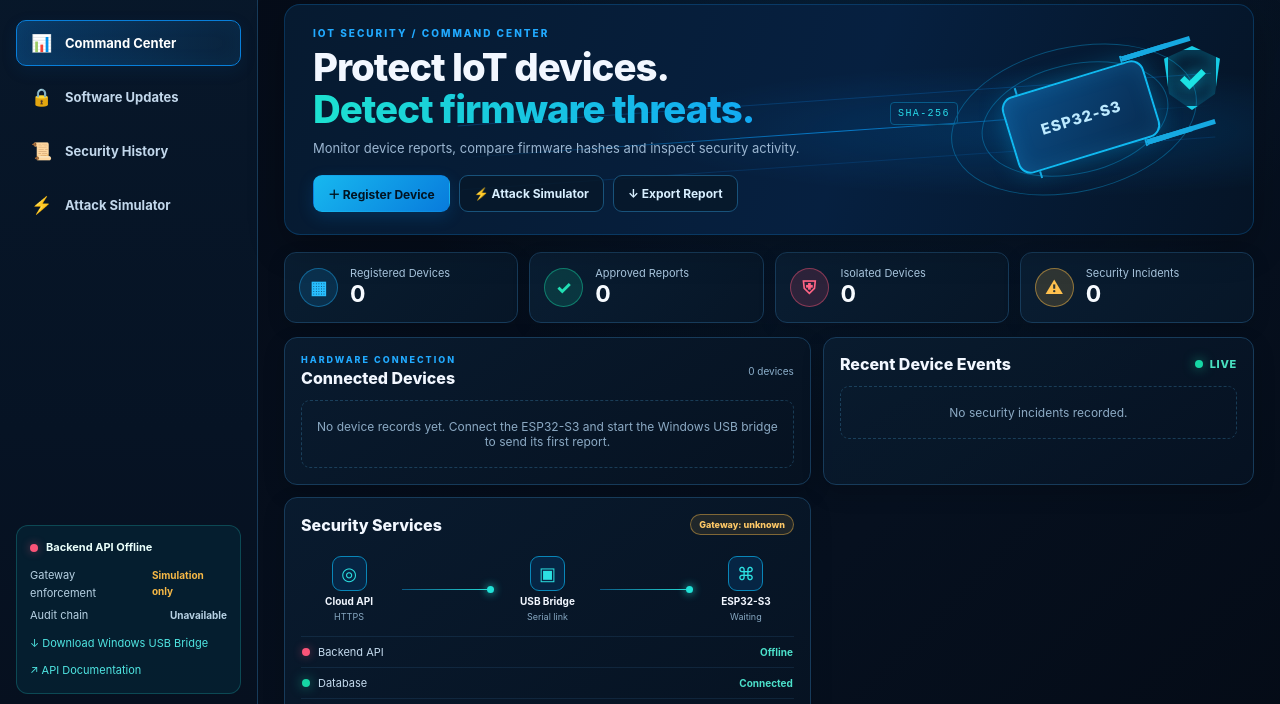
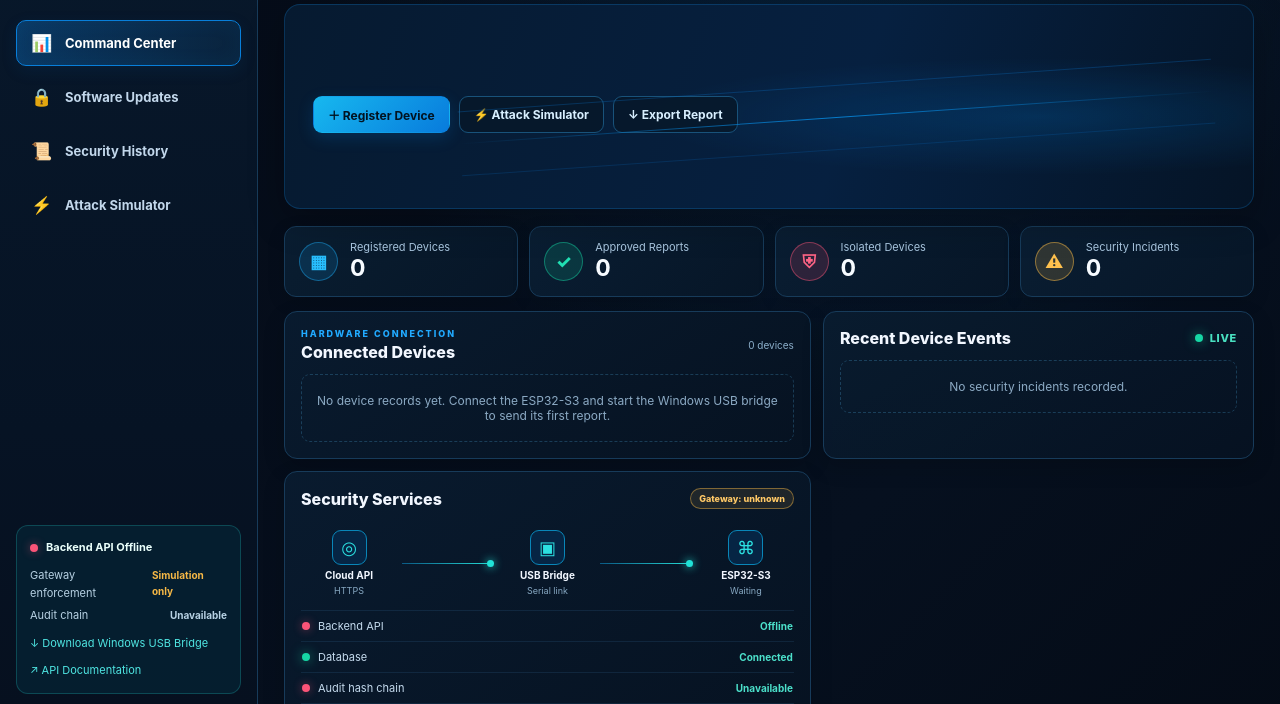
Before and after one commit to karanbudhanawar-crypto/firmachain, a plain HTML site: page static/index.html in a window 1280 px wide. Shown: the part 90-794 px from the top of the page. Drawn offline with Linux system fonts and the light colour scheme; no server answers.

Commit message:
Remove hero headline and explanatory copy from FirmaChain frontend

```diff
--- a/static/index.html
+++ b/static/index.html
@@ -45,22 +45,11 @@
       </header>
 
       <section class="view active" id="view-dashboard" data-title="Security Command Center" data-subtitle="Device status, firmware integrity and security events">
-        <div class="hero">
-          <div class="hero-copy">
-            <div class="eyebrow">IOT SECURITY / COMMAND CENTER</div>
-            <h1>Protect IoT devices.<br><span>Detect firmware threats.</span></h1>
-            <p>Monitor device reports, compare firmware hashes and inspect security activity.</p>
-            <div class="hero-actions">
-              <button class="btn btn-blue" type="button" data-go="dashboard-register">＋ Register Device</button>
-              <button class="btn btn-outline" type="button" data-go-view="simulator">⚡ Attack Simulator</button>
-              <a class="btn btn-outline" href="/api/export/security-report.csv">↓ Export Report</a>
-            </div>
-          </div>
-          <div class="hero-art" aria-hidden="true">
-            <div class="hero-ring ring-a"></div><div class="hero-ring ring-b"></div>
-            <div class="chip-visual"><span>ESP32-S3</span></div>
-            <div class="shield-visual">✓</div>
-            <span class="hero-label">SHA-256</span>
+        <div class="hero hero-no-copy" aria-label="FirmaChain security banner">
+          <div class="hero-actions">
+            <button class="btn btn-blue" type="button" data-go="dashboard-register">＋ Register Device</button>
+            <button class="btn btn-outline" type="button" data-go-view="simulator">⚡ Attack Simulator</button>
+            <a class="btn btn-outline" href="/api/export/security-report.csv">↓ Export Report</a>
           </div>
         </div>
 
```
